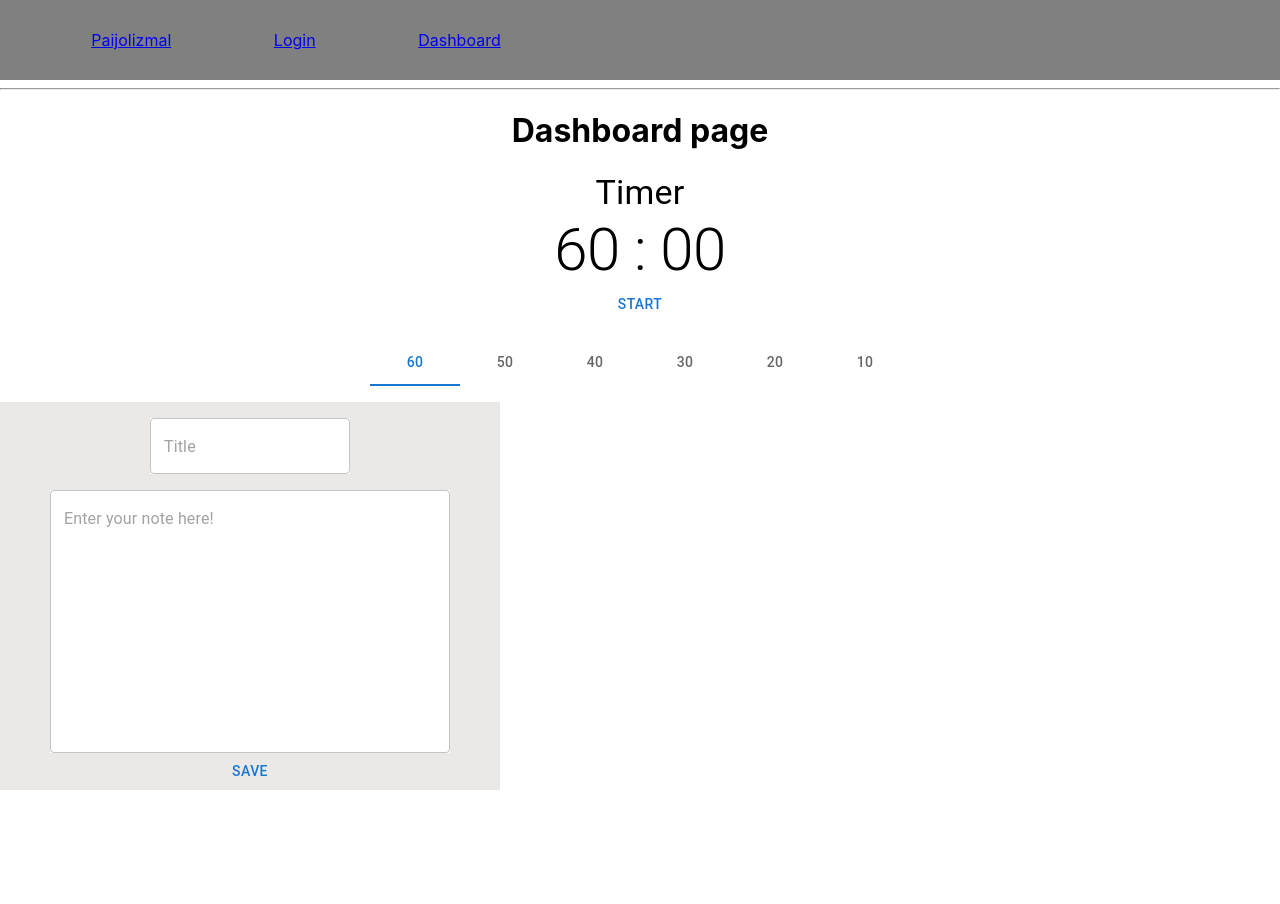
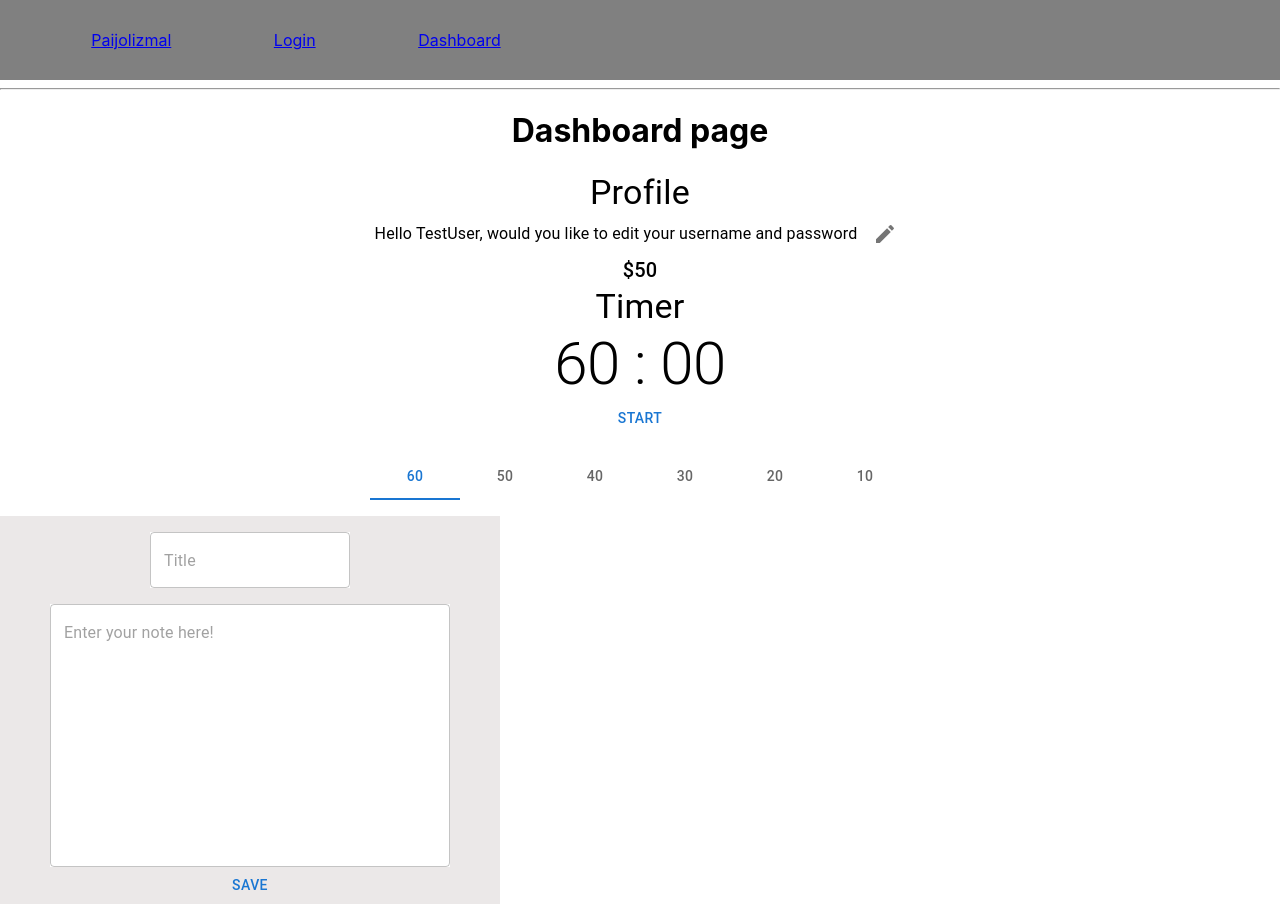
Before and after one commit to J5kinner/PaiJoLizMal, a React (Create React App) app: page /dashboard in a window 1280 px wide. Before the commit the page ends 800 px from the top, so only its background shows below. Built offline with nearby package versions, Linux system fonts and the light colour scheme.

Commit message:
implement basic profile view onto dash

```diff
--- a/package.json
+++ b/package.json
@@ -5,6 +5,7 @@
   "dependencies": {
     "@emotion/react": "^11.4.1",
     "@emotion/styled": "^11.3.0",
+    "@mui/icons-material": "^5.0.3",
     "@mui/material": "^5.0.3",
     "@testing-library/jest-dom": "^5.11.4",
     "@testing-library/react": "^11.1.0",
--- a/src/views/Dashboard/DashboardPage.js
+++ b/src/views/Dashboard/DashboardPage.js
@@ -8,11 +8,22 @@
 import React from "react";
 import NoteEditor from "./NoteEditor";
 import PomodoroTimer from "./PomodoroTimer";
+import ProfileCard from "./ProfileCard";
+
+const user = {
+    name: 'TestUser',
+    balance: 50,
+    stats: {
+        totalTime: 300,
+        totalSessions: 10,
+    },
+}
 
 function DashboardPage() {
   return (
     <div>
       <h1>Dashboard page</h1>
+      <ProfileCard user={user} />
       <PomodoroTimer />
       <NoteEditor />
     </div>
--- a/src/views/Dashboard/PomodoroTimer.js
+++ b/src/views/Dashboard/PomodoroTimer.js
@@ -29,6 +29,7 @@ const PomodoroTimer = () => {
     const interval = useRef()
 
     /*=== TIME METHODS ===*/
+
     const minutesToMillis = minutes => minutes * 1000 * 60
 
     const millisToMinutes = millis =>
@@ -38,6 +39,7 @@ const PomodoroTimer = () => {
         Math.floor((millis % (1000 * 60)) / (1000))
 
     /*=== INTERVAL HANDLERS ===*/
+
     const startTimer = () => {
         const startTime = new Date().getTime() + minutesToMillis(durationMinutes)
 
@@ -63,6 +65,7 @@ const PomodoroTimer = () => {
     }
 
     /*=== BUTTON HANDLERS ===*/
+
     const handleStartTimer = () => {
         setTimerActive(!timerActive)
         startTimer()
@@ -79,6 +82,7 @@ const PomodoroTimer = () => {
         setDurationMinutes(time)
     }
 
+    /*=== DISPLAY HELPERS ===*/
     const displayMinutes = timerMinutes < 10 ? `0${timerMinutes}` : timerMinutes
     const displaySeconds= timerSeconds < 10 ? `0${timerSeconds}` : timerSeconds
 
@@ -112,7 +116,7 @@ const PomodoroTimer = () => {
                     scrollButtons='auto'
                 >
                     {durationOptions.map((time, i) =>
-                        <Tab id={i} value={time} label={time}
+                        <Tab key={i} value={time} label={time}
                             disabled={timerActive}/>
                     )}
                 </Tabs>
--- /dev/null
+++ b/src/views/Dashboard/ProfileCard.js
@@ -0,0 +1,57 @@
+/** @license 3120 Group X
+ * Copyright (c) 3120 Group X, Inc. and its affiliates.
+ *
+ * Authors: Paige Anthony
+ *
+ */
+
+import React, { useState } from 'react'
+import {
+    Box, Collapse,
+    IconButton,
+    Typography, TextField,
+} from '@mui/material'
+import {
+    Edit as EditIcon,
+    Check as CheckIcon,
+    Clear as ClearIcon,
+} from "@mui/icons-material"
+
+const ProfileCard = ({ user }) => {
+    const [editProfile, setEditProfile] = useState(false)
+
+    /*=== BUTTON HANDLERS ===*/
+
+    const handleEditButton = () => setEditProfile(true)
+
+    const handleSaveButton = () => setEditProfile(false)
+
+    const handleClearButton = () => setEditProfile(false)
+
+    return (
+        <Box>
+            <Typography variant='h4'>Profile</Typography>
+
+            <Box>
+                {/* display user info */}
+                <Box fullWidth sx={{
+                    display: 'flex',
+                    justifyContent: 'center', alignItems: 'center',
+                }}>
+                    <Typography variant='body1'>
+                        Hello {user.name}, would you like to edit your username and password
+                    </Typography>
+                    <IconButton sx={{ ml: 1, display: `${editProfile ? 'none' : ''}` }}>
+                        <EditIcon onClick={handleEditButton} />
+                    </IconButton>
+                </Box>
+
+                <Typography variant='h6'>${user.balance}</Typography>
+            </Box>
+
+
+        </Box>
+    )
+ }
+
+ export default ProfileCard
```
Also changed, not shown: 1 other file (tests, documents, lock files or other folders).
